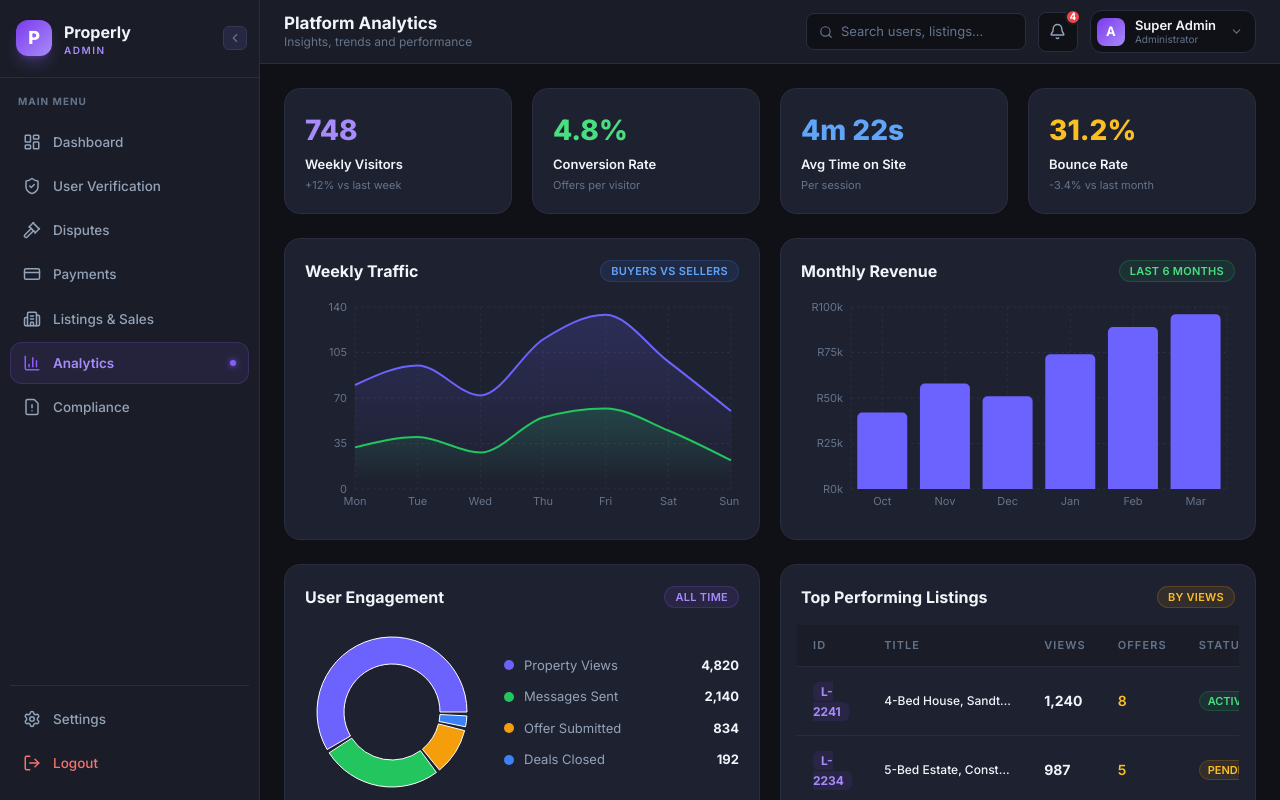
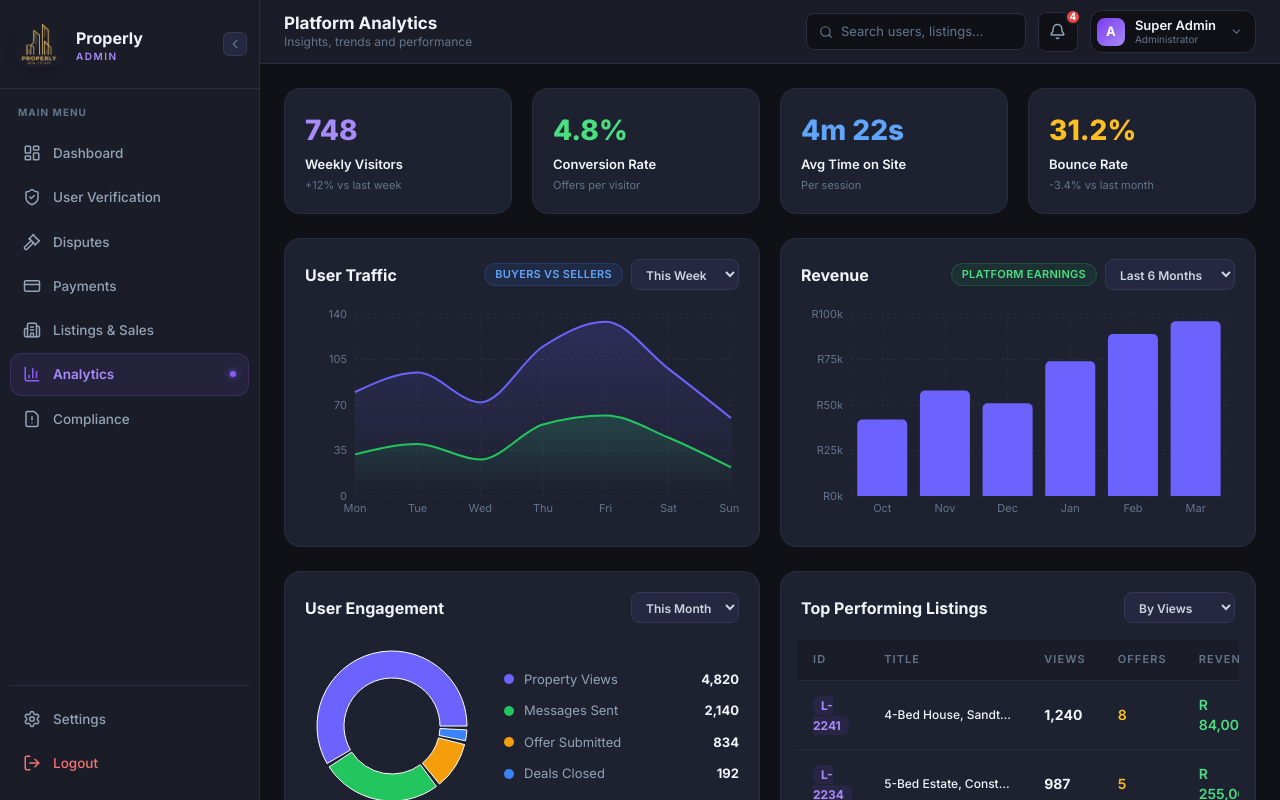
Before and after one commit to muhammadJawadm/properly-admin, a React (Vite) app: page /analytics in a window 1280 px wide. Shown: the top 800 px of the page. Built offline with nearby package versions, Linux system fonts and the light colour scheme.

Commit message:
add the dropdown in analyticx and logo

```diff
--- a/src/components/Sidebar.jsx
+++ b/src/components/Sidebar.jsx
@@ -5,15 +5,16 @@ import {
   Building2, BarChart3, FileWarning, ChevronLeft,
   ChevronRight, LogOut, Settings, X
 } from "lucide-react"
+import logo from "../assets/Logo.png"
 
 const NAV = [
-  { icon: LayoutDashboard, label: "Dashboard",         path: "/dashboard" },
-  { icon: ShieldCheck,     label: "User Verification",  path: "/verification" },
-  { icon: Gavel,           label: "Disputes",           path: "/disputes" },
-  { icon: CreditCard,      label: "Payments",           path: "/payments" },
-  { icon: Building2,       label: "Listings & Sales",   path: "/listings" },
-  { icon: BarChart3,       label: "Analytics",          path: "/analytics" },
-  { icon: FileWarning,     label: "Compliance",         path: "/compliance" },
+  { icon: LayoutDashboard, label: "Dashboard", path: "/dashboard" },
+  { icon: ShieldCheck, label: "User Verification", path: "/verification" },
+  { icon: Gavel, label: "Disputes", path: "/disputes" },
+  { icon: CreditCard, label: "Payments", path: "/payments" },
+  { icon: Building2, label: "Listings & Sales", path: "/listings" },
+  { icon: BarChart3, label: "Analytics", path: "/analytics" },
+  { icon: FileWarning, label: "Compliance", path: "/compliance" },
 ]
 
 export default function Sidebar({ collapsed, setCollapsed, mobileOpen, setMobileOpen }) {
@@ -25,10 +26,9 @@ export default function Sidebar({ collapsed, setCollapsed, mobileOpen, setMobile
   }, [pathname])
 
   const itemCls = (active) =>
-    `flex items-center gap-3 px-3 py-2.5 rounded-xl text-[13.5px] font-medium transition-all no-underline w-full border ${
-      active
-        ? "bg-violet-500/10 text-violet-400 font-semibold border-violet-500/20"
-        : "text-slate-400 hover:bg-[#252840] hover:text-slate-100 border-transparent"
+    `flex items-center gap-3 px-3 py-2.5 rounded-xl text-[13.5px] font-medium transition-all no-underline w-full border ${active
+      ? "bg-violet-500/10 text-violet-400 font-semibold border-violet-500/20"
+      : "text-slate-400 hover:bg-[#252840] hover:text-slate-100 border-transparent"
     }`
 
   return (
@@ -60,8 +60,8 @@ export default function Sidebar({ collapsed, setCollapsed, mobileOpen, setMobile
           className="flex items-center gap-3 px-4 py-5 min-h-[72px] relative"
           style={{ borderBottom: "1px solid #2a2d3e" }}
         >
-          <div className="w-9 h-9 min-w-[36px] bg-gradient-to-br from-violet-600 to-violet-400 rounded-xl flex items-center justify-center text-lg font-black text-white shadow-lg shadow-violet-500/30">
-            P
+          <div className="w-12 h-12 min-w-[36px] rounded-xl flex items-center justify-center text-lg font-black text-white shadow-lg ">
+            <img src={logo} alt="" />
           </div>
           {!collapsed && (
             <div className="flex flex-col leading-tight overflow-hidden whitespace-nowrap">
@@ -73,9 +73,8 @@ export default function Sidebar({ collapsed, setCollapsed, mobileOpen, setMobile
           {/* Desktop collapse toggle */}
           <button
             onClick={() => setCollapsed(!collapsed)}
-            className={`hidden md:flex items-center justify-center w-6 h-6 rounded-md text-slate-500 hover:text-violet-400 transition-all ${
-              collapsed ? "mx-auto" : "absolute right-3 top-1/2 -translate-y-1/2"
-            }`}
+            className={`hidden md:flex items-center justify-center w-6 h-6 rounded-md text-slate-500 hover:text-violet-400 transition-all ${collapsed ? "mx-auto" : "absolute right-3 top-1/2 -translate-y-1/2"
+              }`}
             style={{ backgroundColor: "#252840", border: "1px solid #353852" }}
             title={collapsed ? "Expand sidebar" : "Collapse sidebar"}
           >
--- a/src/pages/Analytics.jsx
+++ b/src/pages/Analytics.jsx
@@ -1,34 +1,77 @@
+import { useState } from "react"
 import {
   AreaChart, Area, XAxis, YAxis, CartesianGrid, Tooltip, ResponsiveContainer,
   BarChart, Bar, PieChart, Pie, Cell
 } from "recharts"
 
-const trafficData = [
-  { day:"Mon", buyers:80,  sellers:32 }, { day:"Tue", buyers:95,  sellers:40 },
-  { day:"Wed", buyers:72,  sellers:28 }, { day:"Thu", buyers:115, sellers:55 },
-  { day:"Fri", buyers:134, sellers:62 }, { day:"Sat", buyers:98,  sellers:45 },
-  { day:"Sun", buyers:60,  sellers:22 },
-]
+/* ─── Multi-period traffic data ─────────────────────────────────── */
+const trafficByPeriod = {
+  week: [
+    { label:"Mon", buyers:80,  sellers:32 }, { label:"Tue", buyers:95,  sellers:40 },
+    { label:"Wed", buyers:72,  sellers:28 }, { label:"Thu", buyers:115, sellers:55 },
+    { label:"Fri", buyers:134, sellers:62 }, { label:"Sat", buyers:98,  sellers:45 },
+    { label:"Sun", buyers:60,  sellers:22 },
+  ],
+  month: [
+    { label:"Week 1", buyers:380, sellers:140 }, { label:"Week 2", buyers:420, sellers:160 },
+    { label:"Week 3", buyers:510, sellers:200 }, { label:"Week 4", buyers:390, sellers:145 },
+  ],
+  year: [
+    { label:"Jan", buyers:1200, sellers:480 }, { label:"Feb", buyers:1400, sellers:560 },
+    { label:"Mar", buyers:1180, sellers:440 }, { label:"Apr", buyers:1620, sellers:640 },
+    { label:"May", buyers:1850, sellers:720 }, { label:"Jun", buyers:1420, sellers:560 },
+    { label:"Jul", buyers:1680, sellers:660 }, { label:"Aug", buyers:1960, sellers:780 },
+    { label:"Sep", buyers:2100, sellers:840 }, { label:"Oct", buyers:1740, sellers:680 },
+    { label:"Nov", buyers:2200, sellers:880 }, { label:"Dec", buyers:1900, sellers:740 },
+  ],
+}
 
-const revenueData = [
-  { month:"Oct", rev:42000 }, { month:"Nov", rev:58000 },
-  { month:"Dec", rev:51000 }, { month:"Jan", rev:74000 },
-  { month:"Feb", rev:89000 }, { month:"Mar", rev:96000 },
-]
+/* ─── Multi-period revenue data ─────────────────────────────────── */
+const revenueByPeriod = {
+  "3months": [
+    { label:"Jan", rev:74000 }, { label:"Feb", rev:89000 }, { label:"Mar", rev:96000 },
+  ],
+  "6months": [
+    { label:"Oct", rev:42000 }, { label:"Nov", rev:58000 }, { label:"Dec", rev:51000 },
+    { label:"Jan", rev:74000 }, { label:"Feb", rev:89000 }, { label:"Mar", rev:96000 },
+  ],
+  year: [
+    { label:"Apr", rev:62000 }, { label:"May", rev:57000 }, { label:"Jun", rev:68000 },
+    { label:"Jul", rev:72000 }, { label:"Aug", rev:65000 }, { label:"Sep", rev:81000 },
+    { label:"Oct", rev:42000 }, { label:"Nov", rev:58000 }, { label:"Dec", rev:51000 },
+    { label:"Jan", rev:74000 }, { label:"Feb", rev:89000 }, { label:"Mar", rev:96000 },
+  ],
+}
 
-const engagementData = [
-  { name:"Property Views",  value:4820, color:"#6c63ff" },
-  { name:"Messages Sent",   value:2140, color:"#22c55e" },
-  { name:"Offer Submitted", value:834,  color:"#f59e0b" },
-  { name:"Deals Closed",    value:192,  color:"#3b82f6" },
-]
+/* ─── Multi-period engagement data ──────────────────────────────── */
+const engagementByPeriod = {
+  week: [
+    { name:"Property Views",  value:1120, color:"#6c63ff" },
+    { name:"Messages Sent",   value:480,  color:"#22c55e" },
+    { name:"Offer Submitted", value:194,  color:"#f59e0b" },
+    { name:"Deals Closed",    value:38,   color:"#3b82f6" },
+  ],
+  month: [
+    { name:"Property Views",  value:4820, color:"#6c63ff" },
+    { name:"Messages Sent",   value:2140, color:"#22c55e" },
+    { name:"Offer Submitted", value:834,  color:"#f59e0b" },
+    { name:"Deals Closed",    value:192,  color:"#3b82f6" },
+  ],
+  year: [
+    { name:"Property Views",  value:58400, color:"#6c63ff" },
+    { name:"Messages Sent",   value:26800, color:"#22c55e" },
+    { name:"Offer Submitted", value:10200, color:"#f59e0b" },
+    { name:"Deals Closed",    value:2340,  color:"#3b82f6" },
+  ],
+}
 
+/* ─── Top listings with multiple sort options ───────────────────── */
 const topListings = [
-  { id:"L-2241", title:"4-Bed House, Sandton",       views:1240, offers:8, status:"active"  },
-  { id:"L-2234", title:"5-Bed Estate, Constantia",   views:987,  offers:5, status:"pending" },
-  { id:"L-2238", title:"3-Bed Townhouse, Durban",    views:741,  offers:3, status:"sold"    },
-  { id:"L-2240", title:"2-Bed Apartment, Cape Town", views:698,  offers:4, status:"pending" },
-  { id:"L-2235", title:"Studio, Pretoria",            views:512,  offers:2, status:"active"  },
+  { id:"L-2241", title:"4-Bed House, Sandton",       views:1240, offers:8, revenue:84000,  status:"active"  },
+  { id:"L-2234", title:"5-Bed Estate, Constantia",   views:987,  offers:5, revenue:255000, status:"pending" },
+  { id:"L-2238", title:"3-Bed Townhouse, Durban",    views:741,  offers:3, revenue:58500,  status:"sold"    },
+  { id:"L-2240", title:"2-Bed Apartment, Cape Town", views:698,  offers:4, revenue:43500,  status:"pending" },
+  { id:"L-2235", title:"Studio, Pretoria",            views:512,  offers:2, revenue:18600,  status:"active"  },
 ]
 
 const STATUS_CLS = {
@@ -37,21 +80,56 @@ const STATUS_CLS = {
   sold:"bg-violet-500/10 text-violet-400 border-violet-500/20",
 }
 
-const TT = { contentStyle:{ background:"#1e2130", border:"1px solid #2a2d3e", borderRadius:8, fontSize:12 }, labelStyle:{ color:"#e2e8f0" } }
+const TT = {
+  contentStyle:{ background:"#1e2130", border:"1px solid #2a2d3e", borderRadius:8, fontSize:12 },
+  labelStyle:{ color:"#e2e8f0" },
+}
 const TH = "bg-[#1a1d27] text-slate-500 text-[11px] font-semibold uppercase tracking-widest px-4 py-3 text-left"
 const TD = "px-4 py-3.5 text-sm text-slate-400 align-middle"
 
-const Card = ({ title, badge, badgeCls, children }) => (
+/* ─── Reusable dropdown ─────────────────────────────────────────── */
+function Select({ value, onChange, options }) {
+  return (
+    <select
+      value={value}
+      onChange={e => onChange(e.target.value)}
+      className="rounded-lg px-2.5 py-1.5 text-slate-300 text-[12px] font-semibold outline-none cursor-pointer"
+      style={{ backgroundColor:"#252840", border:"1px solid #353852" }}
+    >
+      {options.map(o => <option key={o.value} value={o.value}>{o.label}</option>)}
+    </select>
+  )
+}
+
+/* ─── Card with optional right-side control ─────────────────────── */
+const Card = ({ title, badge, badgeCls, control, children }) => (
   <div className="rounded-2xl p-5" style={{ backgroundColor:"#1e2130", border:"1px solid #2a2d3e" }}>
-    <div className="flex items-center justify-between mb-4">
-      <h3 className="text-base font-bold text-slate-100">{title}</h3>
-      {badge && <span className={`text-[11px] font-semibold uppercase tracking-wide px-2.5 py-0.5 rounded-full border ${badgeCls}`}>{badge}</span>}
+    <div className="flex items-center justify-between mb-4 gap-3">
+      <h3 className="text-base font-bold text-slate-100 shrink-0">{title}</h3>
+      <div className="flex items-center gap-2 flex-wrap justify-end">
+        {badge && <span className={`text-[11px] font-semibold uppercase tracking-wide px-2.5 py-0.5 rounded-full border ${badgeCls}`}>{badge}</span>}
+        {control}
+      </div>
     </div>
     {children}
   </div>
 )
 
 export default function Analytics() {
+  const [trafficPeriod,  setTrafficPeriod]  = useState("week")
+  const [revenuePeriod,  setRevenuePeriod]  = useState("6months")
+  const [engagePeriod,   setEngagePeriod]   = useState("month")
+  const [listingsSort,   setListingsSort]   = useState("views")
+
+  const sortedListings = [...topListings].sort((a, b) => {
+    if (listingsSort === "views")   return b.views - a.views
+    if (listingsSort === "offers")  return b.offers - a.offers
+    if (listingsSort === "revenue") return b.revenue - a.revenue
+    return 0
+  })
+
+  const engageData = engagementByPeriod[engagePeriod]
+
   return (
     <div className="flex flex-col gap-6">
       {/* KPI row */}
@@ -59,7 +137,7 @@ export default function Analytics() {
         {[
           { label:"Weekly Visitors", val:"748",    sub:"+12% vs last week",   clr:"text-violet-400" },
           { label:"Conversion Rate", val:"4.8%",   sub:"Offers per visitor",  clr:"text-green-400"  },
-          { label:"Avg Time on Site","":null,"val":"4m 22s", sub:"Per session",clr:"text-blue-400"  },
+          { label:"Avg Time on Site",val:"4m 22s", sub:"Per session",         clr:"text-blue-400"   },
           { label:"Bounce Rate",     val:"31.2%",  sub:"-3.4% vs last month", clr:"text-amber-400"  },
         ].map(k => (
           <div key={k.label} className="rounded-2xl p-5" style={{ backgroundColor:"#1e2130", border:"1px solid #2a2d3e" }}>
@@ -72,15 +150,37 @@ export default function Analytics() {
 
       {/* Charts row 1 */}
       <div className="grid grid-cols-1 lg:grid-cols-2 gap-5">
-        <Card title="Weekly Traffic" badge="Buyers vs Sellers" badgeCls="bg-blue-500/10 text-blue-400 border-blue-500/20">
+        {/* 1 — Traffic */}
+        <Card
+          title="User Traffic"
+          badge="Buyers vs Sellers"
+          badgeCls="bg-blue-500/10 text-blue-400 border-blue-500/20"
+          control={
+            <Select
+              value={trafficPeriod}
+              onChange={setTrafficPeriod}
+              options={[
+                { value:"week",  label:"This Week"  },
+                { value:"month", label:"This Month"  },
+                { value:"year",  label:"This Year"   },
+              ]}
+            />
+          }
+        >
           <ResponsiveContainer width="100%" height={220}>
-            <AreaChart data={trafficData} margin={{ top:8, right:8, left:-10, bottom:0 }}>
+            <AreaChart data={trafficByPeriod[trafficPeriod]} margin={{ top:8, right:8, left:-10, bottom:0 }}>
               <defs>
-                <linearGradient id="gB" x1="0" y1="0" x2="0" y2="1"><stop offset="5%" stopColor="#6c63ff" stopOpacity={0.3}/><stop offset="95%" stopColor="#6c63ff" stopOpacity={0}/></linearGradient>
-                <linearGradient id="gS" x1="0" y1="0" x2="0" y2="1"><stop offset="5%" stopColor="#22c55e" stopOpacity={0.3}/><stop offset="95%" stopColor="#22c55e" stopOpacity={0}/></linearGradient>
+                <linearGradient id="gB" x1="0" y1="0" x2="0" y2="1">
+                  <stop offset="5%"  stopColor="#6c63ff" stopOpacity={0.3}/>
+                  <stop offset="95%" stopColor="#6c63ff" stopOpacity={0}/>
+                </linearGradient>
+                <linearGradient id="gS" x1="0" y1="0" x2="0" y2="1">
+                  <stop offset="5%"  stopColor="#22c55e" stopOpacity={0.3}/>
+                  <stop offset="95%" stopColor="#22c55e" stopOpacity={0}/>
+                </linearGradient>
               </defs>
               <CartesianGrid stroke="#2a2d3e" strokeDasharray="3 3" />
-              <XAxis dataKey="day" tick={{ fill:"#64748b", fontSize:11 }} axisLine={false} tickLine={false} />
+              <XAxis dataKey="label" tick={{ fill:"#64748b", fontSize:11 }} axisLine={false} tickLine={false} />
               <YAxis tick={{ fill:"#64748b", fontSize:11 }} axisLine={false} tickLine={false} />
               <Tooltip {...TT} />
               <Area type="monotone" dataKey="buyers"  stroke="#6c63ff" fill="url(#gB)" strokeWidth={2} name="Buyers" />
@@ -89,12 +189,28 @@ export default function Analytics() {
           </ResponsiveContainer>
         </Card>
 
-        <Card title="Monthly Revenue" badge="Last 6 months" badgeCls="bg-green-500/10 text-green-400 border-green-500/20">
+        {/* 2 — Revenue */}
+        <Card
+          title="Revenue"
+          badge="Platform earnings"
+          badgeCls="bg-green-500/10 text-green-400 border-green-500/20"
+          control={
+            <Select
+              value={revenuePeriod}
+              onChange={setRevenuePeriod}
+              options={[
+                { value:"3months", label:"Last 3 Months" },
+                { value:"6months", label:"Last 6 Months" },
+                { value:"year",    label:"Last 12 Months" },
+              ]}
+            />
+          }
+        >
           <ResponsiveContainer width="100%" height={220}>
-            <BarChart data={revenueData} margin={{ top:8, right:8, left:-10, bottom:0 }}>
+            <BarChart data={revenueByPeriod[revenuePeriod]} margin={{ top:8, right:8, left:-10, bottom:0 }}>
               <CartesianGrid stroke="#2a2d3e" strokeDasharray="3 3" />
-              <XAxis dataKey="month" tick={{ fill:"#64748b", fontSize:11 }} axisLine={false} tickLine={false} />
-              <YAxis tick={{ fill:"#64748b", fontSize:11 }} axisLine={false} tickLine={false} tickFormatter={v=>`R${v/1000}k`} />
+              <XAxis dataKey="label" tick={{ fill:"#64748b", fontSize:11 }} axisLine={false} tickLine={false} />
+              <YAxis tick={{ fill:"#64748b", fontSize:11 }} axisLine={false} tickLine={false} tickFormatter={v=>`R${(v/1000).toFixed(0)}k`} />
               <Tooltip {...TT} formatter={v=>[`R${v.toLocaleString()}`,"Revenue"]} />
               <Bar dataKey="rev" fill="#6c63ff" radius={[5,5,0,0]} name="Revenue" />
             </BarChart>
@@ -104,17 +220,31 @@ export default function Analytics() {
 
       {/* Charts row 2 */}
       <div className="grid grid-cols-1 lg:grid-cols-2 gap-5">
-        {/* Engagement pie */}
-        <Card title="User Engagement" badge="All time" badgeCls="bg-violet-500/10 text-violet-400 border-violet-500/20">
+        {/* 3 — Engagement pie */}
+        <Card
+          title="User Engagement"
+          badgeCls="bg-violet-500/10 text-violet-400 border-violet-500/20"
+          control={
+            <Select
+              value={engagePeriod}
+              onChange={setEngagePeriod}
+              options={[
+                { value:"week",  label:"This Week"  },
+                { value:"month", label:"This Month"  },
+                { value:"year",  label:"This Year"   },
+              ]}
+            />
+          }
+        >
           <div className="flex flex-col sm:flex-row items-center gap-6">
             <PieChart width={175} height={175} className="shrink-0">
-              <Pie data={engagementData} cx={82} cy={82} innerRadius={48} outerRadius={75} paddingAngle={3} dataKey="value">
-                {engagementData.map((e,i) => <Cell key={i} fill={e.color} />)}
+              <Pie data={engageData} cx={82} cy={82} innerRadius={48} outerRadius={75} paddingAngle={3} dataKey="value">
+                {engageData.map((e,i) => <Cell key={i} fill={e.color} />)}
               </Pie>
               <Tooltip {...TT} />
             </PieChart>
             <div className="flex flex-col gap-3 flex-1">
-              {engagementData.map((item,i) => (
+              {engageData.map((item,i) => (
                 <div key={i} className="flex items-center gap-2.5">
                   <div className="w-2.5 h-2.5 rounded-full shrink-0" style={{ background:item.color }} />
                   <span className="text-[13px] text-slate-400 flex-1">{item.name}</span>
@@ -125,22 +255,39 @@ export default function Analytics() {
           </div>
         </Card>
 
-        {/* Top listings */}
-        <Card title="Top Performing Listings" badge="By views" badgeCls="bg-amber-500/10 text-amber-400 border-amber-500/20">
+        {/* 4 — Top listings */}
+        <Card
+          title="Top Performing Listings"
+          badgeCls="bg-amber-500/10 text-amber-400 border-amber-500/20"
+          control={
+            <Select
+              value={listingsSort}
+              onChange={setListingsSort}
+              options={[
+                { value:"views",   label:"By Views"   },
+                { value:"offers",  label:"By Offers"  },
+                { value:"revenue", label:"By Revenue"  },
+              ]}
+            />
+          }
+        >
           <div className="overflow-x-auto -mx-1">
             <table className="w-full border-collapse">
               <thead>
                 <tr style={{ borderBottom:"1px solid #2a2d3e" }}>
-                  {["ID","Title","Views","Offers","Status"].map(h => <th key={h} className={TH}>{h}</th>)}
+                  {["ID","Title","Views","Offers","Revenue","Status"].map(h => (
+                    <th key={h} className={TH}>{h}</th>
+                  ))}
                 </tr>
               </thead>
               <tbody>
-                {topListings.map(l => (
+                {sortedListings.map(l => (
                   <tr key={l.id} className="hover:bg-[#252840] transition-colors" style={{ borderBottom:"1px solid #2a2d3e" }}>
                     <td className={TD}><span className="text-xs font-bold text-violet-400 bg-violet-500/10 px-2 py-0.5 rounded-md">{l.id}</span></td>
                     <td className={`${TD} max-w-[160px]`}><div className="text-slate-100 font-medium truncate text-[12px]">{l.title}</div></td>
                     <td className={TD}><span className="font-bold text-slate-100">{l.views.toLocaleString()}</span></td>
                     <td className={TD}><span className="font-semibold text-amber-400">{l.offers}</span></td>
+                    <td className={TD}><span className="font-semibold text-green-400">R {l.revenue.toLocaleString()}</span></td>
                     <td className={TD}><span className={`text-[11px] font-semibold uppercase px-2 py-0.5 rounded-full border ${STATUS_CLS[l.status]}`}>{l.status}</span></td>
                   </tr>
                 ))}
```
Also changed, not shown: src/assets/Logo.png (added).
